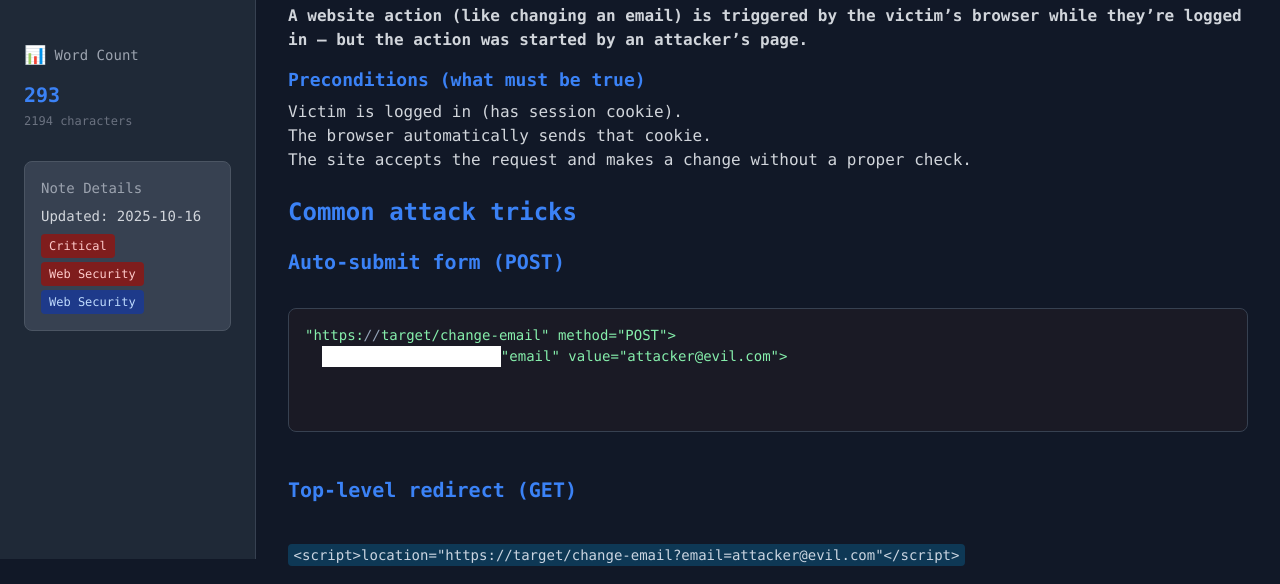
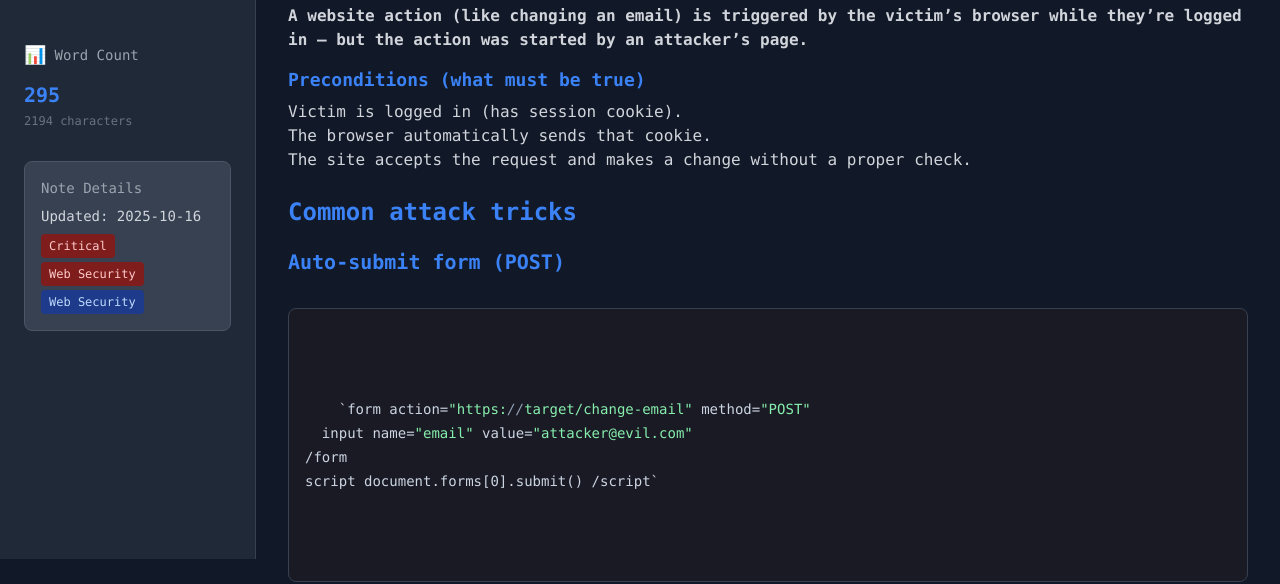
Before and after one commit to Shamveel-Khan/Blog-posts, a plain HTML site: page notes/csrf-basic.html in a window 1280 px wide. Shown: the part 241-825 px from the top of the page. Drawn offline with nearby package versions, Linux system fonts and the light colour scheme.

Commit message:
changed csrf1

```diff
--- a/js/main.js
+++ b/js/main.js
@@ -164,6 +164,7 @@ async function fetchNotes() {
     try {
         const response = await fetch('data/notes.json');
         const notes = await response.json();
+        console.log(notes);
 
         // Render all notes initially
         renderNoteCards(notes);
--- a/notes/csrf.html
+++ b/notes/csrf-basic.html
@@ -238,10 +238,16 @@
 <h3>Auto-submit form (POST)</h3>
 </br>
 
-<pre><code>&lt;form action=&quot;https://target/change-email&quot; method=&quot;POST&quot;&gt;
-  &lt;input name=&quot;email&quot; value=&quot;attacker@evil.com&quot;&gt;
-&lt;/form&gt;
-&lt;script&gt;document.forms[0].submit()&lt;/script&gt;
+<pre><code id="my-code">
+    <script>
+
+    `form action="https://target/change-email" method="POST"
+  input name="email" value="attacker@evil.com"
+/form
+script document.forms[0].submit() /script`
+    </script>
+
+
 </code></pre>
 </br>
 
```
